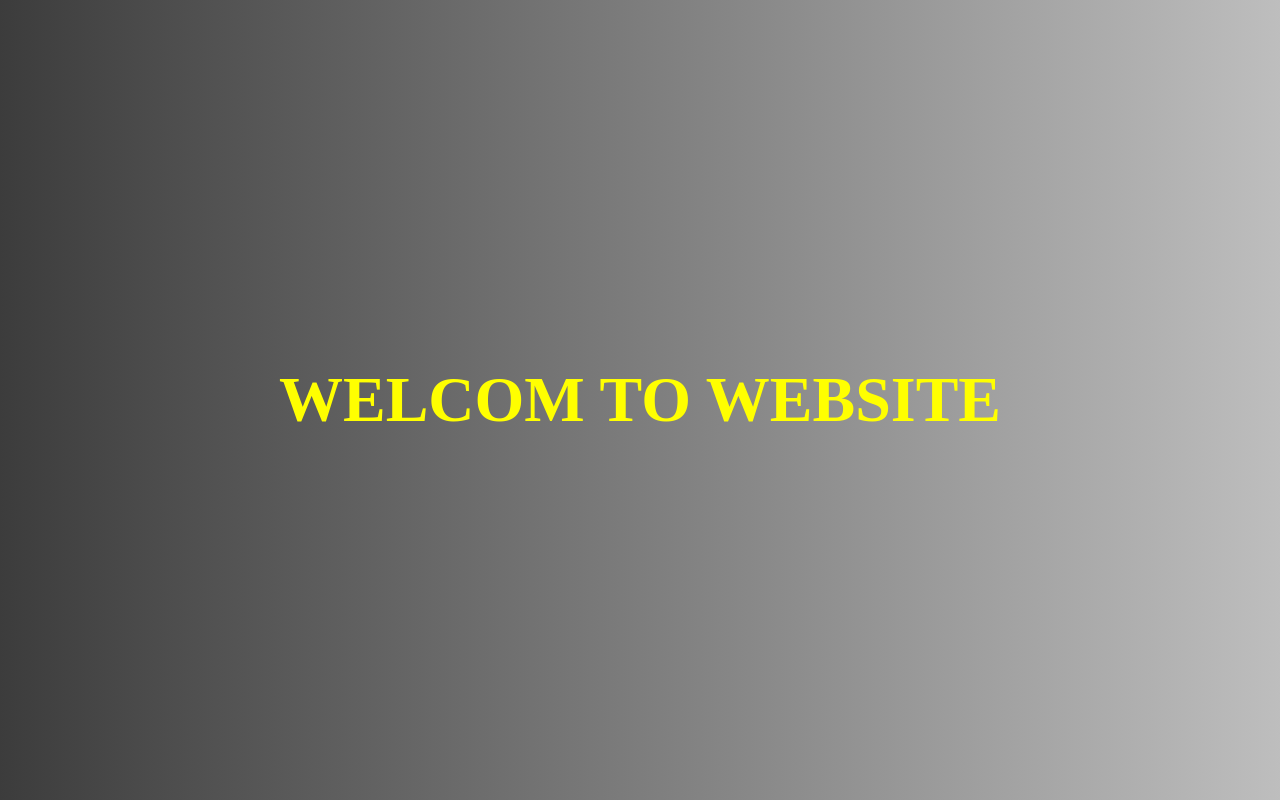
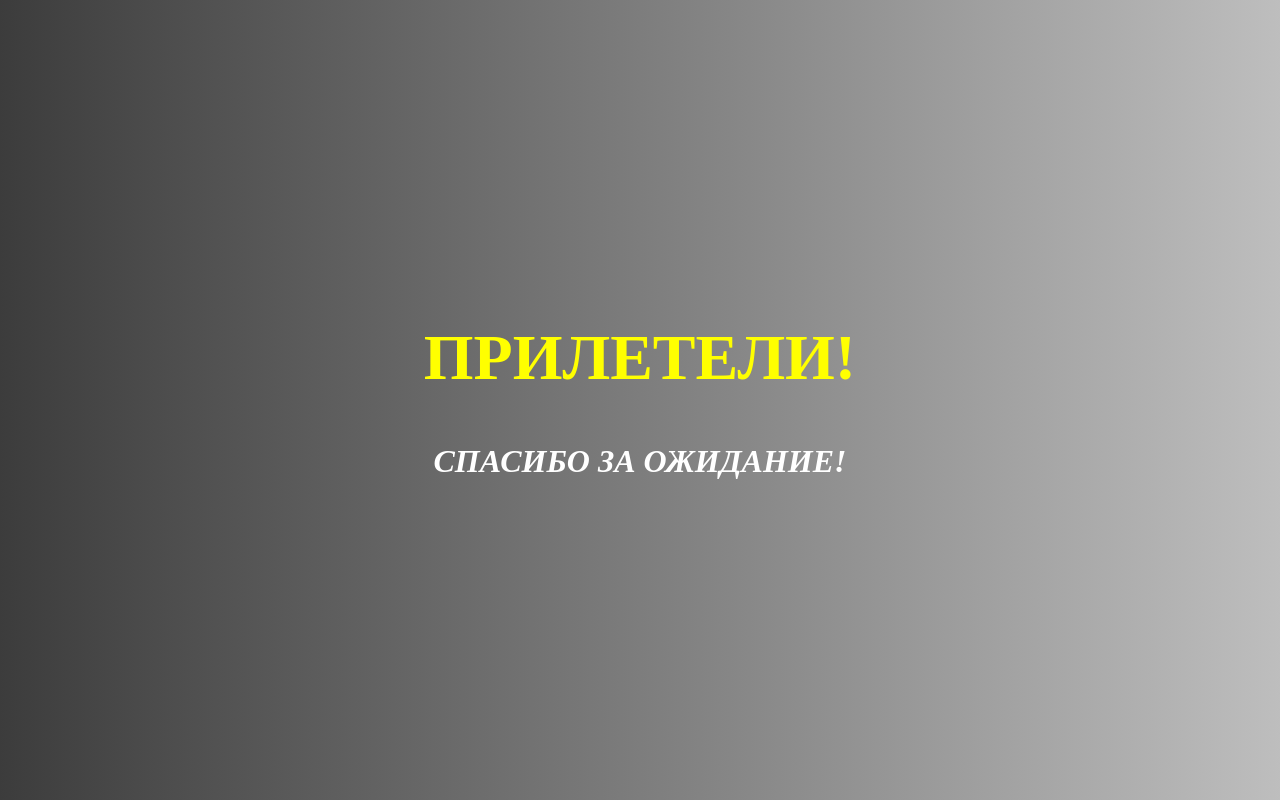
Before and after one commit to Lenarqa/preloadWebsiteExample, a plain HTML site: page index.html in a window 1280 px wide. Drawn offline with Linux system fonts and the light colour scheme.

Commit message:
delete some img and add text

```diff
--- a/index.html
+++ b/index.html
@@ -9,14 +9,15 @@
 <body>
     <div class="preload">
         <img src="./img/bird.png" alt="bird" class="bird">
-        <h3 class="preload-text">Flying to website...</h3>
+        <h3 class="preload-text">Летим на сайт...</h3>
         <img src="./img/cloud-1.png" alt="cloud-1" class="cloud-1">
         <img src="./img/cloud-1.png" alt="cloud-2" class="cloud-2">
         <img src="./img/cloud-1.png" alt="cloud-3" class="cloud-3">
     </div>
 
     <div class="main">
-        <h1>Welcom to website</h1>
+        <h1>Прилетели!</h1>
+        <h2>Спасибо за ожидание!</h2>
     </div>
 
     <script src="app.js"></script>
--- a/style.css
+++ b/style.css
@@ -50,6 +50,7 @@
 
 .preload-text{
     position: absolute;
+    font-style: italic;
     top: 75%;
     transform: translateY(-75%);
     color: #fff;
@@ -83,8 +84,16 @@
     font-size: 2rem;
     height: 100vh;
     display: flex;
+    flex-direction: column;
     justify-content: center;
     align-items: center;
     background: linear-gradient(to right, rgba(39, 39, 39, 0.9), rgba(39, 39, 39, 0.3)), url('./img/main-bg.jpg');
     background-size: cover;
 }
+
+.main h2{
+    margin-top: 3rem;
+    font-style: italic;
+    color: #fff;
+    font-size: 2rem;
+}
```
Also changed, not shown: img/bird.jpg (deleted).
